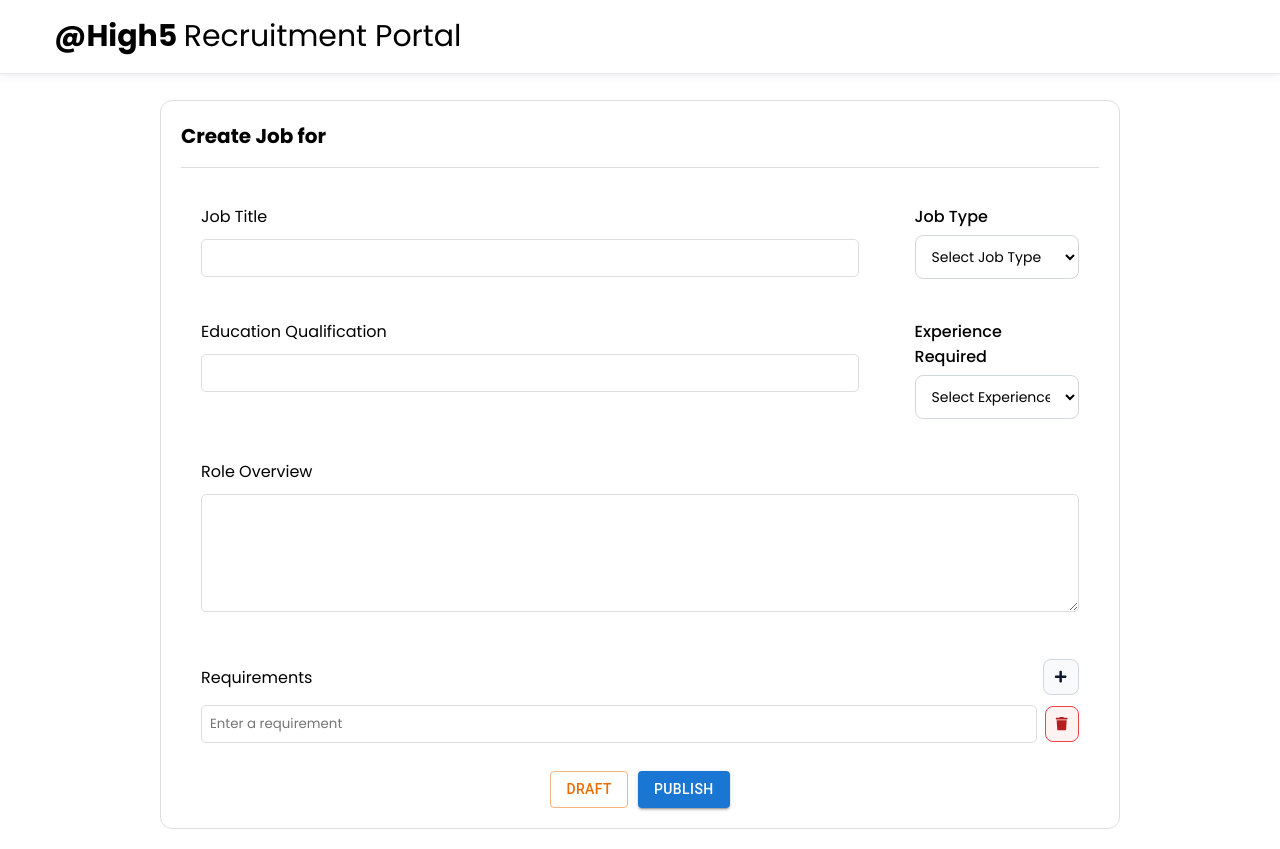
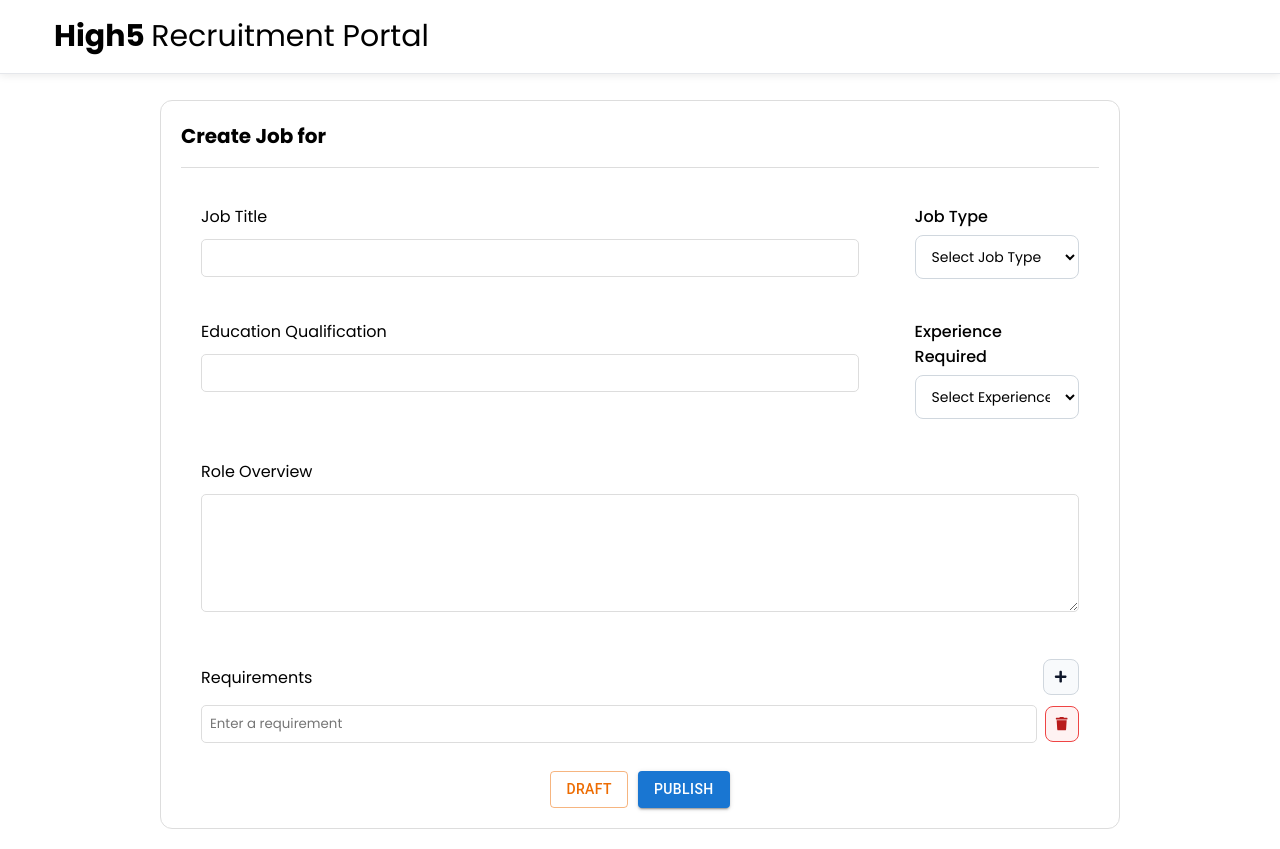
Before and after one commit to yuyao018/hiring-dashboard, a React (Create React App) app: page /form in a window 1280 px wide. Built offline with nearby package versions, Linux system fonts and the light colour scheme.

Commit message:
feat(Navbar): Modify title

```diff
--- a/src/components/Navbar/Navbar.jsx
+++ b/src/components/Navbar/Navbar.jsx
@@ -3,7 +3,7 @@
 const Navbar = () => {
     return (
         <header className="header">
-            <a href="" className="logo">@High5 <span className='portal'>Recruitment Portal</span></a>
+            <a href="" className="logo">High5 <span className='portal'>Recruitment Portal</span></a>
 
             <nav className="navbar">
             </nav>
```
